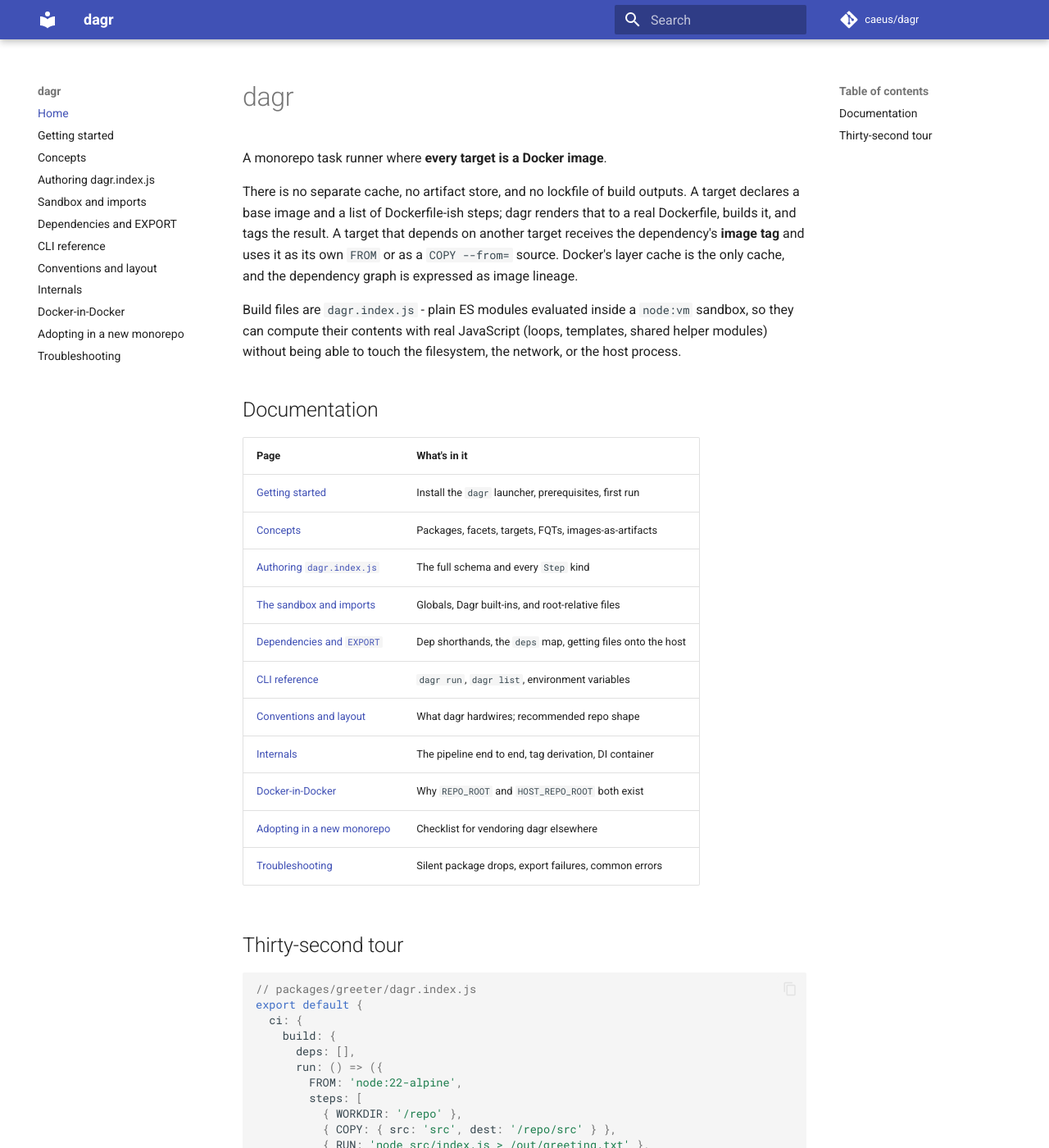
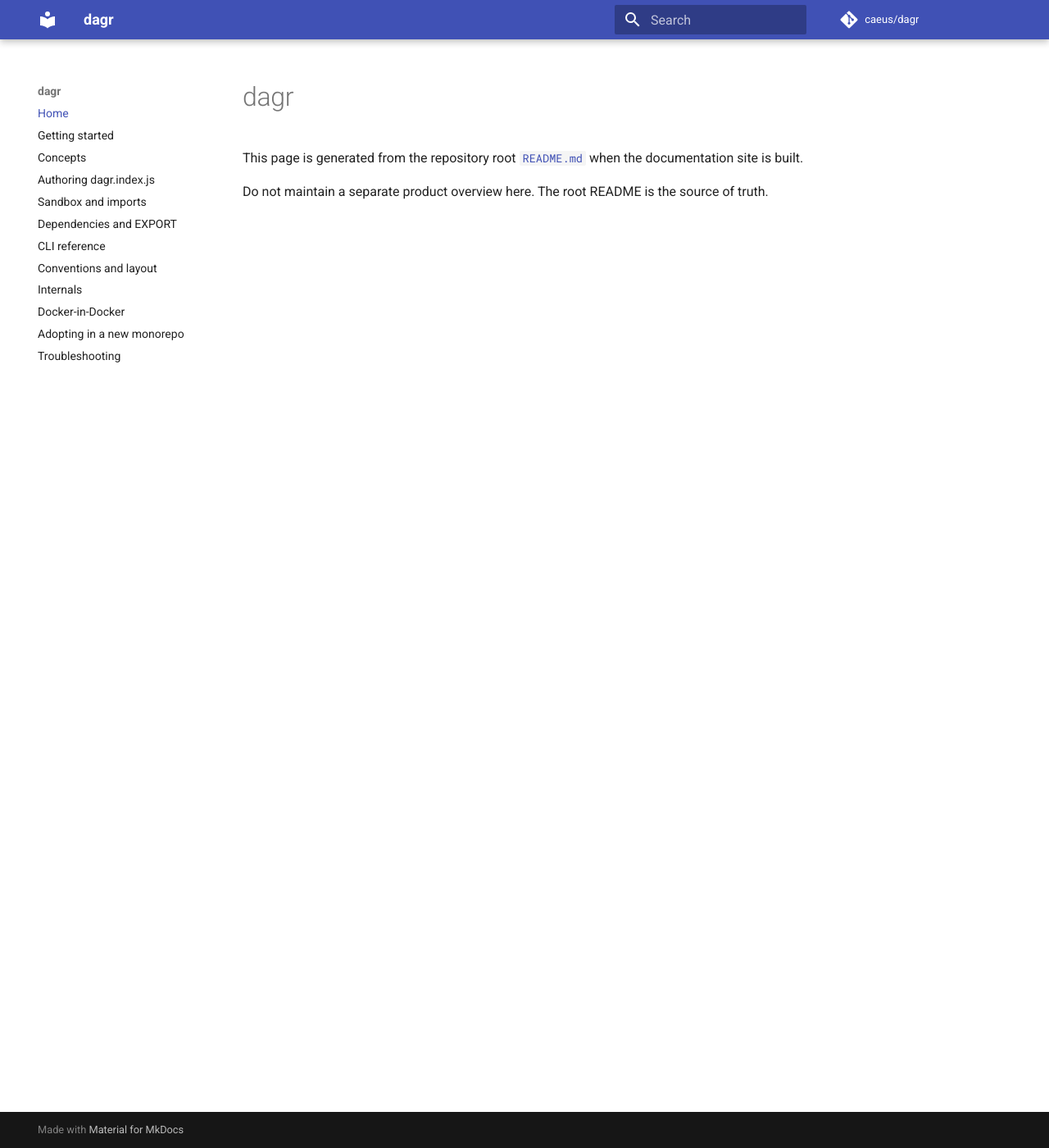
Before and after one commit to caeus/dagr, an MkDocs documentation site: the page built from docs/index.md, in a window 1280 px wide and 1400 px high. Shown: the whole window at 82% size. Built offline with MkDocs 1.6.1 and Material for MkDocs 9.7.7, drawn with Linux system fonts in a browser that asks for light colours; comment, search, counter and statistics services are not loaded; some of the changed text lies outside the part shown.

Commit message:
docs: mark homepage as generated from root README

````diff
--- a/docs/index.md
+++ b/docs/index.md
@@ -1,52 +1,5 @@
 # dagr
 
-A monorepo task runner where **every target is a Docker image**.
+This page is generated from the repository root [`README.md`](../README.md) when the documentation site is built.
 
-There is no separate cache, no artifact store, and no lockfile of build outputs. A target declares a base image and a list of Dockerfile-ish steps; dagr renders that to a real Dockerfile, builds it, and tags the result. A target that depends on another target receives the dependency's **image tag** and uses it as its own `FROM` or as a `COPY --from=` source. Docker's layer cache is the only cache, and the dependency graph is expressed as image lineage.
-
-Build files are `dagr.index.js` - plain ES modules evaluated inside a `node:vm` sandbox, so they can compute their contents with real JavaScript (loops, templates, shared helper modules) without being able to touch the filesystem, the network, or the host process.
-
-## Documentation
-
-| Page | What's in it |
-| --- | --- |
-| [Getting started](01-getting-started.md) | Install the `dagr` launcher, prerequisites, first run |
-| [Concepts](02-concepts.md) | Packages, facets, targets, FQTs, images-as-artifacts |
-| [Authoring `dagr.index.js`](03-authoring-dagr-index-js.md) | The full schema and every `Step` kind |
-| [The sandbox and imports](04-sandbox-and-imports.md) | Globals, Dagr built-ins, and root-relative files |
-| [Dependencies and `EXPORT`](05-deps-and-exports.md) | Dep shorthands, the `deps` map, getting files onto the host |
-| [CLI reference](06-cli.md) | `dagr run`, `dagr list`, environment variables |
-| [Conventions and layout](07-conventions-and-layout.md) | What dagr hardwires; recommended repo shape |
-| [Internals](08-internals.md) | The pipeline end to end, tag derivation, DI container |
-| [Docker-in-Docker](09-docker-in-docker.md) | Why `REPO_ROOT` and `HOST_REPO_ROOT` both exist |
-| [Adopting in a new monorepo](10-adopting-in-a-new-monorepo.md) | Checklist for vendoring dagr elsewhere |
-| [Troubleshooting](11-troubleshooting.md) | Silent package drops, export failures, common errors |
-
-## Thirty-second tour
-
-```js
-// packages/greeter/dagr.index.js
-export default {
-  ci: {
-    build: {
-      deps: [],
-      run: () => ({
-        FROM: 'node:22-alpine',
-        steps: [
-          { WORKDIR: '/repo' },
-          { COPY: { src: 'src', dest: '/repo/src' } },
-          { RUN: 'node src/index.js > /out/greeting.txt' },
-        ],
-        IGNORE: ['node_modules', '.git'],
-        EXPORT: { '/out': 'dist' },
-      }),
-    },
-  },
-}
-```
-
-```sh
-dagr run //packages/greeter:ci:build
-```
-
-That builds an image tagged `packages_greeter-ci-build` and copies the image's `/out` directory to `packages/greeter/dist` on your host.
+Do not maintain a separate product overview here. The root README is the source of truth.
````
